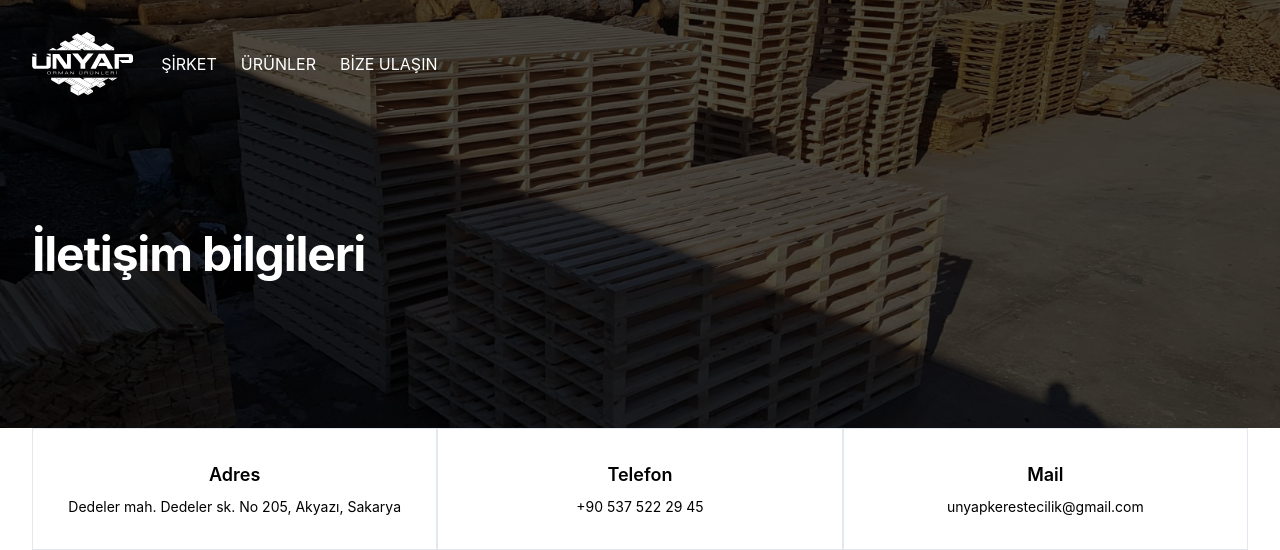
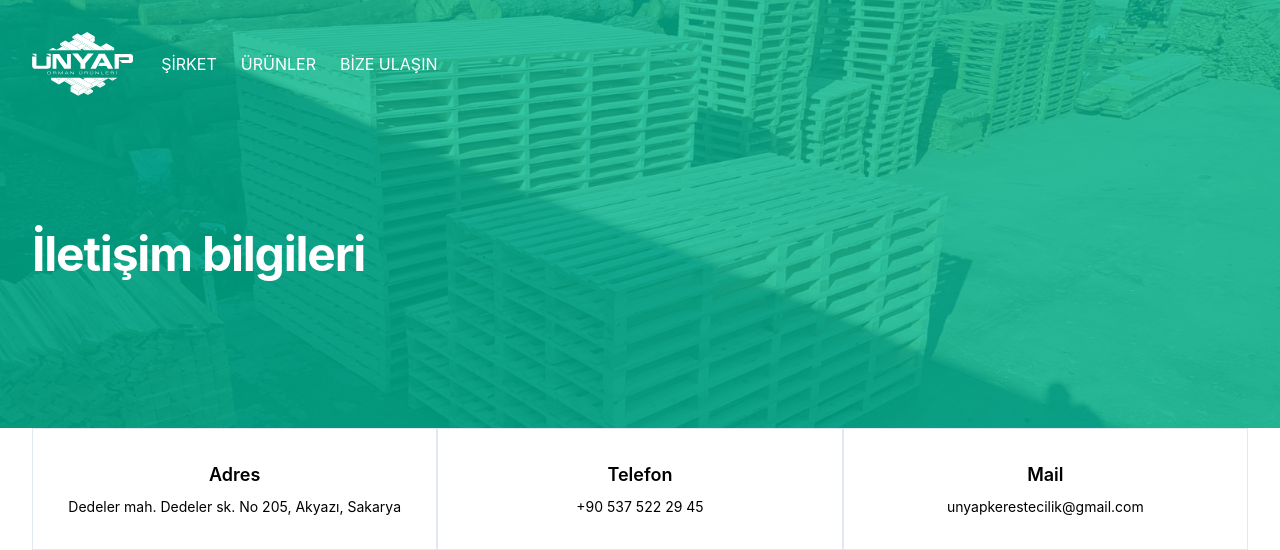
Before and after one commit to erkanunluturk/unyap, a Jekyll site: the page built from contact.markdown, in a window 1280 px wide. Shown: the top 550 px of the page. Built offline with Jekyll 4.4.1, drawn with Linux system fonts in a browser that asks for light colours; grey boxes are pictures that could not be loaded.

Commit message:
Update header.html

```diff
--- a/_includes/header.html
+++ b/_includes/header.html
@@ -16,7 +16,7 @@
       src="/assets/images/header/{{ include.image }}.jpeg"
     >
   {% endif %}
-  <div class="relative z-20" style="background-color: rgba(0, 0, 0, 0.7)">
+  <div class="relative z-20" style="background-color: rgba(0, 184, 148, 0.8)">
     <nav>
       <div class="container p-4 md:px-8 md:py-8 mx-auto flex items-center">
         <a aria-label="{{ site.data.company.title }}" href="/">
```
